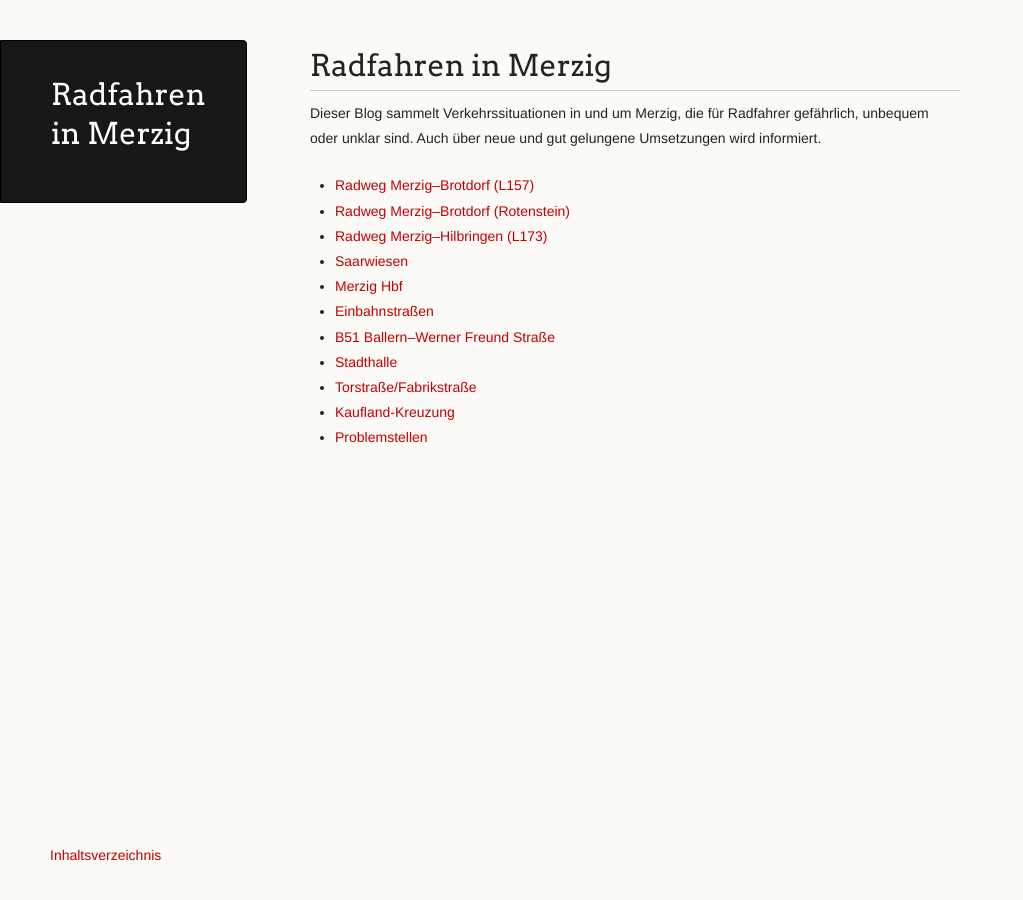
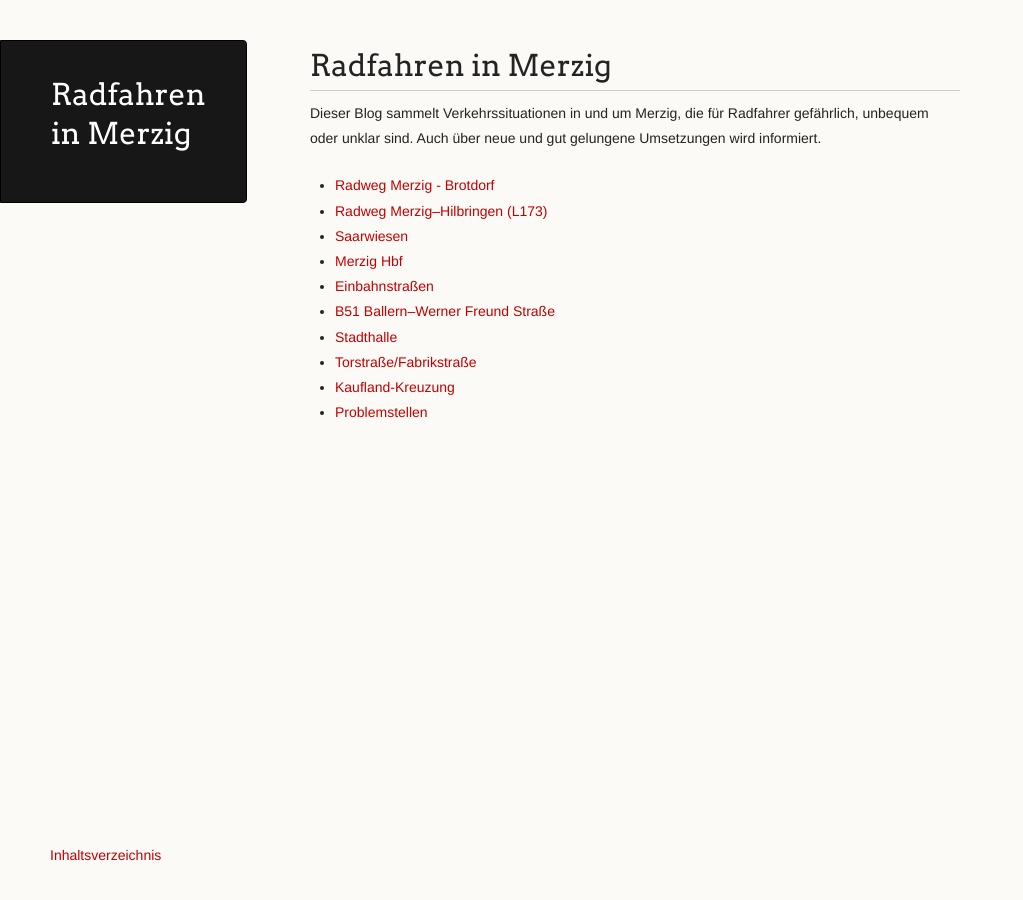
Before and after one commit to pasbi/Rad, a Jekyll site: the page built from index.md, in a window 1280 px wide. Shown: the whole page, without its empty margins (0-1023 px from the left). Built offline with Jekyll 4.4.1, drawn with Linux system fonts in a browser that asks for light colours; our own code applies the rules of GitHub Pages for plain Markdown files; the repository's description, which GitHub fills in, is left out.

Commit message:
Update index.md

```diff
--- a/index.md
+++ b/index.md
@@ -3,8 +3,7 @@
 Dieser Blog sammelt Verkehrssituationen in und um Merzig, die für Radfahrer gefährlich, unbequem oder unklar sind.
 Auch über neue und gut gelungene Umsetzungen wird informiert.
 
-- [Radweg Merzig--Brotdorf (L157)](radweg_mzg-bd-l157.md)
-- [Radweg Merzig--Brotdorf (Rotenstein)](radweg_mzg-bd-rotenstein.md)
+- [Radweg Merzig - Brotdorf](radweg_mzg-bd.md)
 - [Radweg Merzig--Hilbringen (L173)](radweg_mzg-hilbringen-l173.md)
 - [Saarwiesen](saarwiesen.md)
 - [Merzig Hbf](bahnhof.md)
```
